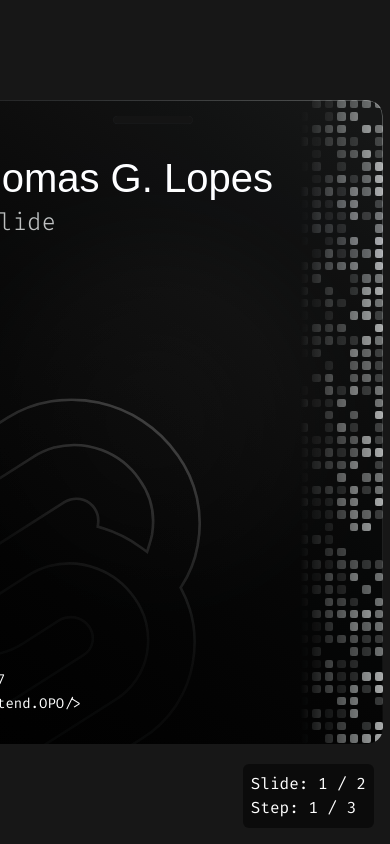
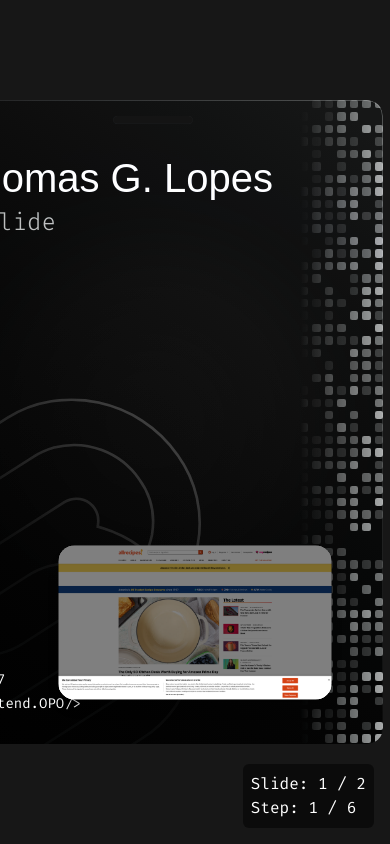
Before and after one commit to TGlide/perfection-talk, a SvelteKit app: page / in a window 390 px wide. Built offline with nearby package versions, Linux system fonts and the light colour scheme; a web font is replaced by a local one.

Commit message:
fuck yes

```diff
--- a/package.json
+++ b/package.json
@@ -44,7 +44,7 @@
 		"@fontsource/inter": "^5.0.18",
 		"@tailwindcss/vite": "^4.1.11",
 		"clsx": "^2.1.1",
-		"motion": "^12.23.0",
+		"motion": "^12.23.5",
 		"runed": "^0.29.2",
 		"tailwind-merge": "^2.3.0",
 		"unplugin-icons": "^22.1.0"
--- a/src/lib/spells/broadcast-state.svelte.ts
+++ b/src/lib/spells/broadcast-state.svelte.ts
@@ -6,7 +6,6 @@ export class BroadcastState<T> {
 		this.#state = value;
 		this.#channel = new BroadcastChannel(name);
 		this.#channel.addEventListener("message", (e) => {
-			console.log("Receiving", e.data);
 			this.#state = e.data;
 		});
 	}
--- a/src/routes/(slides)/1-shitty-software.svelte
+++ b/src/routes/(slides)/1-shitty-software.svelte
@@ -3,20 +3,18 @@
 	import { cn } from "$lib/style";
 	import { animate } from "motion";
 	import type { Attachment } from "svelte/attachments";
-	import { innerWidth } from "svelte/reactivity/window";
 
-	const slide = presentation.registerSlide(3);
-
-	const iw = $derived(innerWidth.current ?? 0);
+	const imgs = ["/shitty-popup.png", "/shitty-popup.png", "/shitty-popup.png", "/shitty-popup.png"];
+	const slide = presentation.registerSlide(imgs.length + 2);
 
 	const animateTrash: Attachment<HTMLElement> = (node) => {
 		animate(
 			node,
 			{
-				opacity: slide.step < 3 ? 0 : 1,
+				opacity: slide.step < slide.totalSteps ? 0 : 1,
 			},
 			{
-				duration: slide.step < 3 ? 0.1 : 0.2,
+				duration: slide.step < slide.totalSteps ? 0.1 : 0.2,
 			},
 		);
 	};
@@ -43,71 +41,65 @@
 	<div
 		class="absolute inset-0 z-10"
 		{@attach (node) => {
-			if (slide.step === 2) {
 			animate(
 				node,
 				{
-						y: 0,
+					y: slide.step === slide.totalSteps ? 450 : 0,
 				},
 				{ ...springOpts, delay: 0.13 },
 			);
-			}
-			if (slide.step === 3) {
+		}}
+	>
+		{#each imgs as img, i}
+			<img
+				src={img}
+				alt="shitty popup"
+				class="absolute top-1/2 left-1/2 w-[70vw] rounded-2xl object-cover opacity-0 shadow-lg"
+				{@attach (node) => {
+					const stepToAnimate = 2 + i;
+					if (slide.step < stepToAnimate) {
 						animate(
 							node,
 							{
-						y: 450,
-					},
-					{ ...springOpts, delay: 0.13 },
-				);
-			}
-		}}
-	>
-		<img
-			src="/shitty-popup.png"
-			alt="shitty popup"
-			class="absolute top-1/2 left-1/2 rounded-2xl object-cover opacity-0 shadow-lg"
-			{@attach (node) => {
-				if (slide.step === 1) {
-					animate(
-						node,
-						{
-							width: iw * 0.7,
 								// height: (iw * 9) / 9,
 								x: "-50%",
-							y: "-50%",
-							scale: 0.9,
+								y: i === 0 ? "-45%" : "80%",
+								scale: i === 0 ? 0.9 : 1,
 								rotate: 0,
-							opacity: 0,
-							transformOrigin: "center",
+								opacity: i === 0 ? 0 : 1,
 							},
 							{
 								...springOpts,
 							},
 						);
-				} else if (slide.step === 2) {
+					} else if (slide.step >= stepToAnimate && slide.step < slide.totalSteps) {
+						const offset = slide.step - 2 - i;
+						console.log({ i, offset });
 						animate(
 							node,
 							{
 								// height: (iw * 9) / 16,
 								x: "-50%",
-							y: "-50%",
+								// y: `-${50 + offset * 3}%`,
+								y: `-50%`,
 
-							scale: 1,
-							rotate: 0,
+								scale: 1 - offset * 0.025,
+								rotate: [0, 2, -3, 4][i],
 								opacity: 1,
-							transformOrigin: "center",
+								filter: `brightness(${1 - offset * 0.2})`,
 							},
 							{
 								...springOpts,
+								// delay: i === 0 ? 0 : 0.05,
 							},
-					);
-					return;
-				} else if (slide.step === 3) {
+						).then(() => {
+							console.log("done", i);
+						});
+					} else if (slide.step === slide.totalSteps) {
 						animate(
 							node,
 							{
-							rotate: 70,
+								rotate: [70, -70, -60, 80][i],
 								opacity: 1,
 								y: "-55%",
 								scale: 0.125,
@@ -117,6 +109,7 @@
 					}
 				}}
 			/>
+		{/each}
 	</div>
 
 	<div class="abs-x-center absolute bottom-6 z-20 w-60 opacity-0" {@attach animateTrash}>
```
Also changed, not shown: 1 other file (tests, documents, lock files or other folders). Lines whose indentation alone changed are shown as unchanged.
